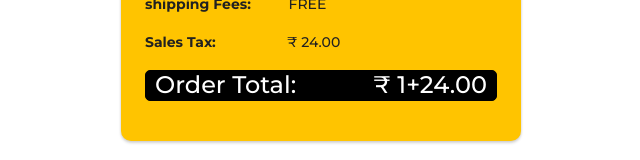
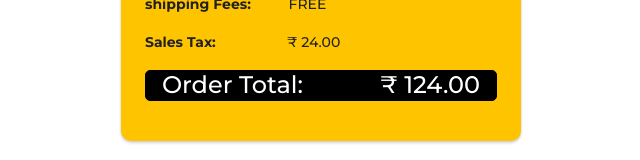
Before and after one commit to vinayagamoorthyc/PowerToolsRental, a React (Create React App) app: page /CheckOut/1 in a window 1280 px wide. Shown: the part 209-369 px from the top of the page, without its empty margins (319-959 px from the left). Built offline with nearby package versions, Linux system fonts and the light colour scheme.

Commit message:
"0.0.0.2"

```diff
--- a/src/payments/CheckOut.jsx
+++ b/src/payments/CheckOut.jsx
@@ -5,6 +5,7 @@ import phonepe from "../asset/phonepe-1.svg";
 
 export default function CheckOut() {
     const {subtotal} = useParams();
+    const total = subtotal+24;
   return (
     <center>
         <div className='payment_view' style={{fontFamily:"Montserrat, sans-serif",paddingTop:"20px"}}>
@@ -18,7 +19,7 @@ export default function CheckOut() {
                             <p style={{fontWeight:"500",textAlign:"initial"}}><b>Shipping Address:</b>&nbsp;&nbsp;<u>No 7, Karpaga Vinayagar Nagar,Bus stop, Othakalmandapam</u></p>
                             <p style={{fontWeight:"500",textAlign:"initial"}}><b>shipping Fees:</b>&nbsp;&nbsp;&nbsp;&nbsp;&nbsp;&nbsp;&nbsp;&nbsp;&nbsp;&nbsp;FREE</p>
                             <p style={{fontWeight:"500",textAlign:"initial"}}><b>Sales Tax:</b>&nbsp;&nbsp;&nbsp;&nbsp;&nbsp;&nbsp;&nbsp;&nbsp;&nbsp;&nbsp;&nbsp;&nbsp;&nbsp;&nbsp;&nbsp;&nbsp;&nbsp;&nbsp;&nbsp;₹ 24.00</p>
-                            <h4 style={{border:"1px solid black",backgroundColor:"black",color:"white",borderRadius:"5px"}}>Order Total:&nbsp;&nbsp;&nbsp;&nbsp;&nbsp;&nbsp;&nbsp;&nbsp;&nbsp;&nbsp;&nbsp; ₹ {subtotal}+{24}.00</h4>
+                            <h4 style={{border:"1px solid black",backgroundColor:"black",color:"white",borderRadius:"5px"}}>Order Total:&nbsp;&nbsp;&nbsp;&nbsp;&nbsp;&nbsp;&nbsp;&nbsp;&nbsp;&nbsp;&nbsp; ₹ {total}.00</h4>
                         </form>
                         </div>
                     </div>
```
